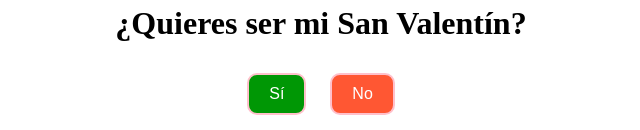
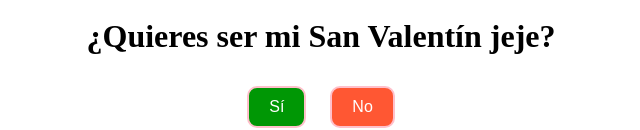
Before and after one commit to zoniak/PaginaSanValentin, a plain HTML site: page index.html in a window 1280 px wide. Shown: the part 440-570 px from the top of the page, without its empty margins (319-959 px from the left). Drawn offline with Linux system fonts and the light colour scheme.

Commit message:
pruebas merge

```diff
--- a/index.html
+++ b/index.html
@@ -65,7 +65,7 @@
         />
       </div>
 
-      <h1 id="question">¿Quieres ser mi San Valentín?</h1>
+      <h1 id="question">¿Quieres ser mi San Valentín jeje?</h1>
       <div id="messageContainer" style="display: none"></div>
 
       <button id="siBtn">Sí</button>
```
